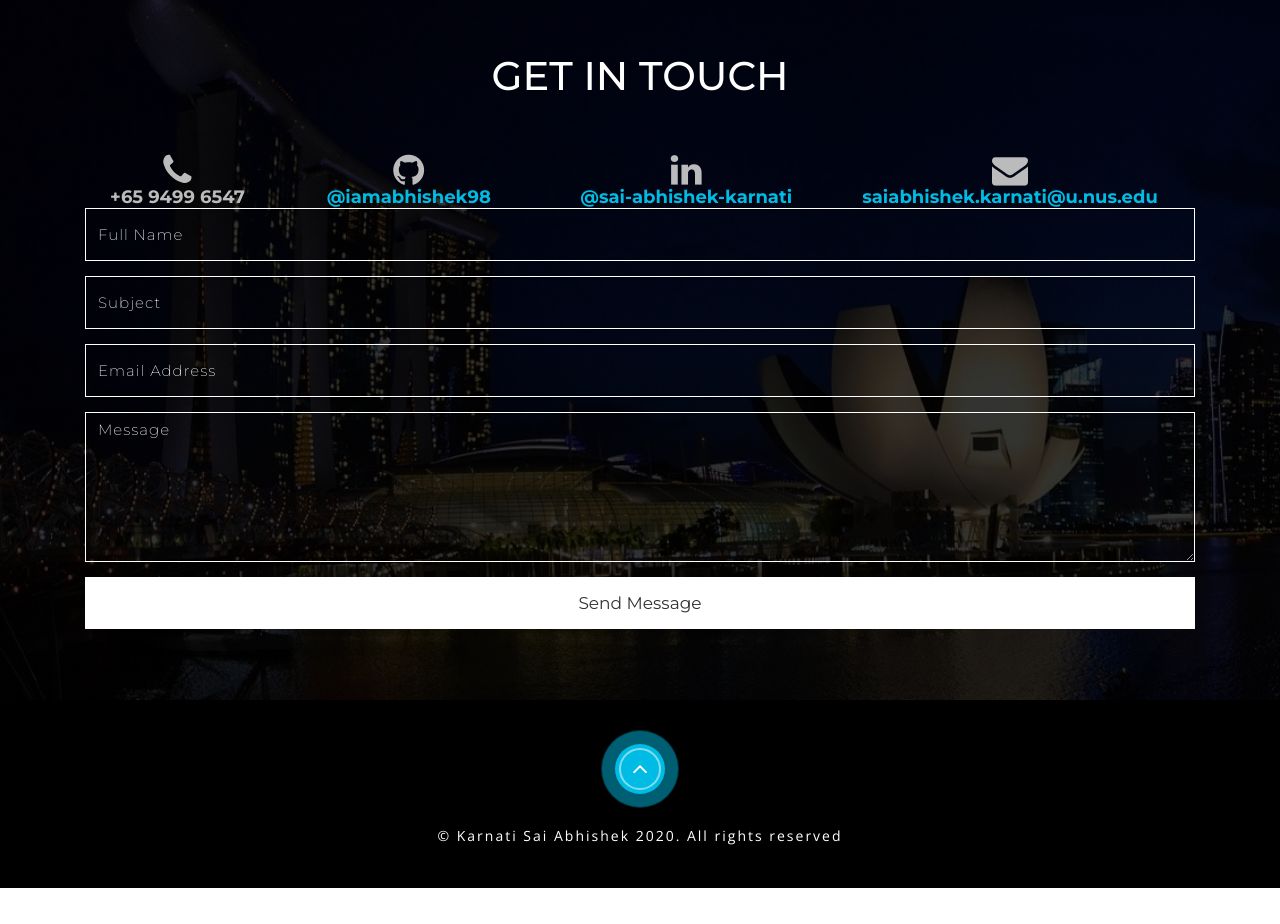
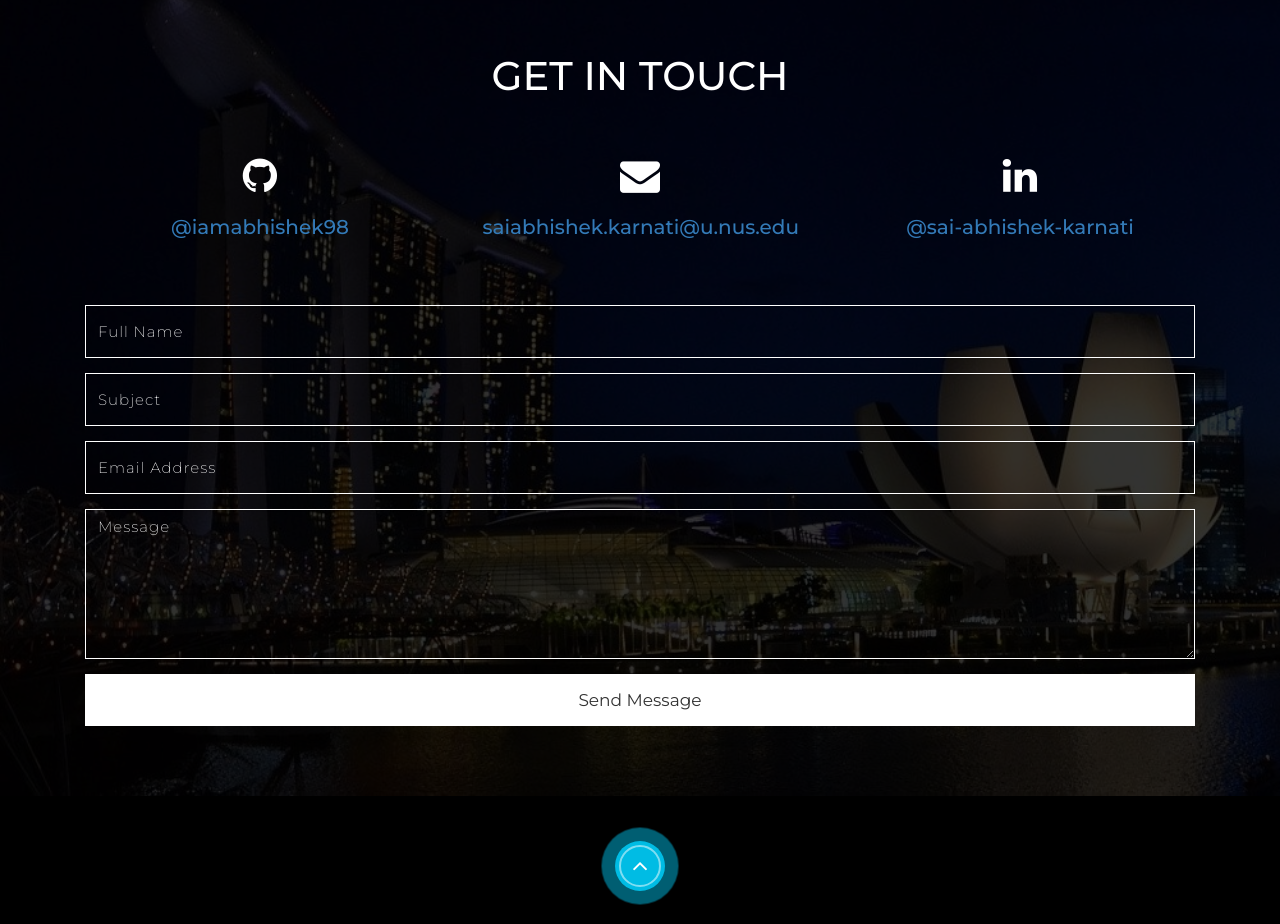
Before and after one commit to iamabhishek98/portfolio, a React (Create React App) app: page / in a window 1280 px wide. Shown: the part 6400-7324 px from the top of the page. Before the commit the page ends 7288 px from the top, so only its background shows below. Built offline with nearby package versions, Linux system fonts and the light colour scheme.

Commit message:
updated contact section

```diff
--- a/public/css/style.css
+++ b/public/css/style.css
@@ -1024,6 +1024,29 @@ ul.top-links li a i.fa:hover {
 }
 /*-- //social-icons --*/
 /*-- comment section --*/
+.single-contact i {
+  font-size: 40px;
+  color: rgb(255, 255, 255);
+}
+
+.single-contact .socials i {
+  font-size: 14px;
+  color: #ffffff;
+}
+
+.single-contact {
+  margin-bottom: 50px;
+}
+
+.single-contact h2 {
+  margin-top: 20px;
+  font-size: 20px;
+  color: rgb(255, 255, 255);
+}
+.single-contact {
+  padding: 5%;
+}
+
 section.comment-w3l {
   background: linear-gradient(rgba(0, 0, 0, 0.8), rgba(0, 0, 0, 0.8)),
     url(../images/contact.jpg) no-repeat 0px 0px;
--- a/src/containers/Contact/Contact.js
+++ b/src/containers/Contact/Contact.js
@@ -8,37 +8,44 @@ class ContactContainer extends Component {
         <section className="comment-w3l" id="contact" data-aos="fade-up">
           <div className="container">
             <h3 className="text-center">GET IN TOUCH</h3>
+
             <div
               className="col-lg-12 col-md-12 col-sm-12 comment-agile1"
               data-aos="flip-up"
             >
-              <div style={{ textAlign: "center" }}>
-                <h5 className="col-md-2 col-sm-6">
-                  <span className="fa fa-phone fa-2x"></span>
-                  <br />
-                  <b> +65 9499 6547</b>
-                </h5>
-                <h5 className="col-md-3 col-sm-6">
-                  <span className="fa fa-github fa-2x"></span>{" "}
-                  <a href="https://github.com/iamabhishek98">
-                    <br />
-                    <b>@iamabhishek98</b>
-                  </a>
-                </h5>
-                <h5 className="col-md-3 col-sm-6">
-                  <span className="fa fa-linkedin fa-2x"></span>{" "}
-                  <a href="https://linkedin.com/in/sai-abhishek-karnati/">
-                    <br />
-                    <b> @sai-abhishek-karnati</b>
-                  </a>
-                </h5>
-                <h5 className="col-md-4 col-sm-6">
-                  <span className="fa fa-envelope fa-2x"></span>{" "}
-                  <a href="mailto:saiabhishek.karnati@u.nus.edu">
-                    <br />
-                    <b>saiabhishek.karnati@u.nus.edu</b>
-                  </a>
-                </h5>
+              <div class="row">
+                <div class="col-md-4 col-sm-6">
+                  <div class="single-contact text-center">
+                    <i class="fa fa-github"></i>
+                    <h2>
+                      <a href="https://github.com/iamabhishek98">
+                        @iamabhishek98
+                      </a>
+                    </h2>
+                  </div>
+                </div>
+                <div class="col-md-4 col-sm-6">
+                  <div class="single-contact text-center">
+                    <i class="fa fa-envelope"></i>
+                    <h2>
+                      <a href="mailto:saiabhishek.karnati@u.nus.edu">
+                        saiabhishek.karnati@u.nus.edu
+                      </a>
+                    </h2>
+                  </div>
+                </div>
+                <div class="col-md-4 col-sm-6">
+                  <div class="single-contact text-center">
+                    <i class="fa fa-linkedin"></i>
+                    <div class="socials">
+                      <h2>
+                        <a href="https://linkedin.com/in/sai-abhishek-karnati/">
+                          @sai-abhishek-karnati
+                        </a>
+                      </h2>
+                    </div>
+                  </div>
+                </div>
               </div>
 
               <form action="https://formspree.io/xrgygjwq" method="post">
```
